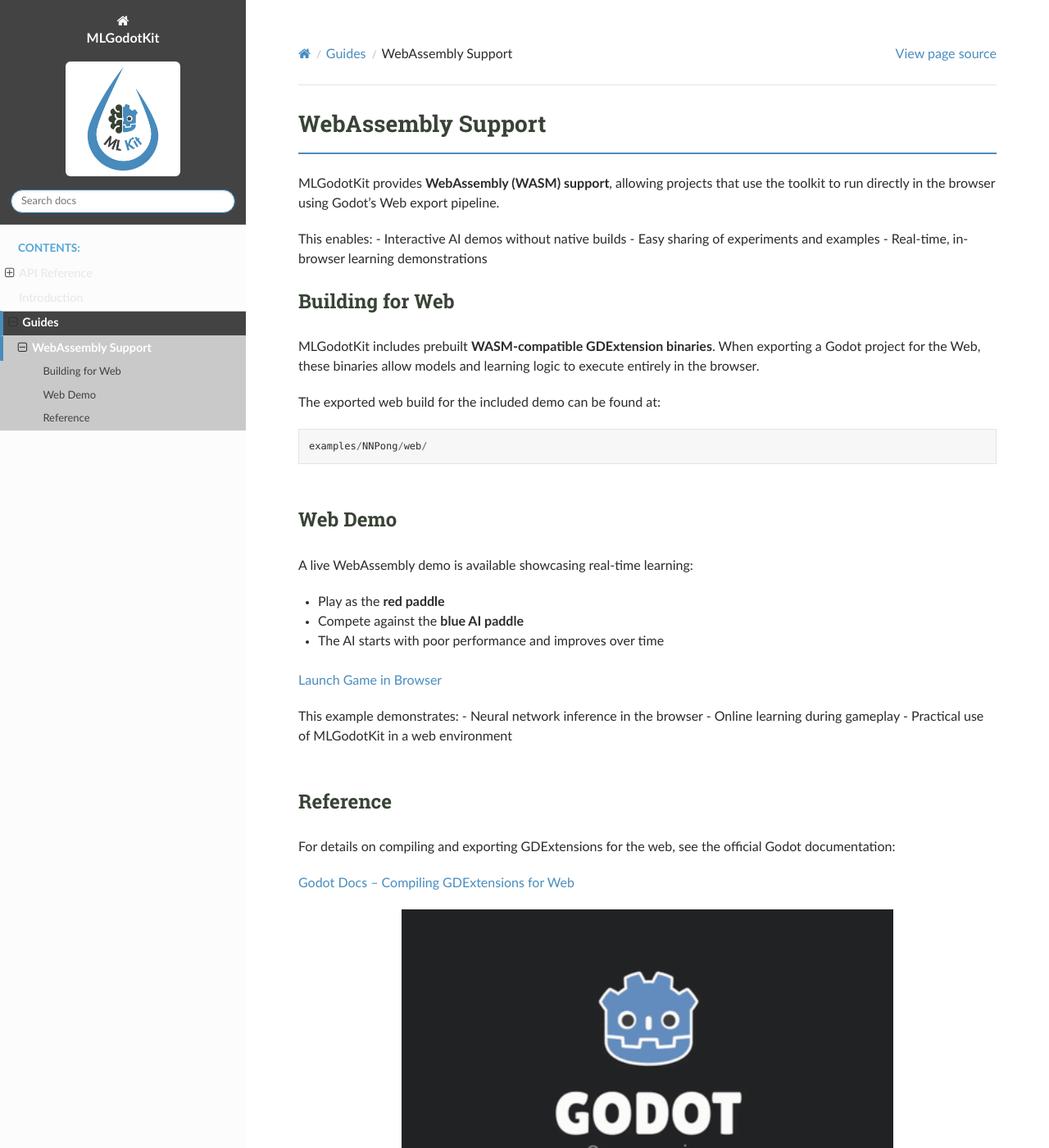
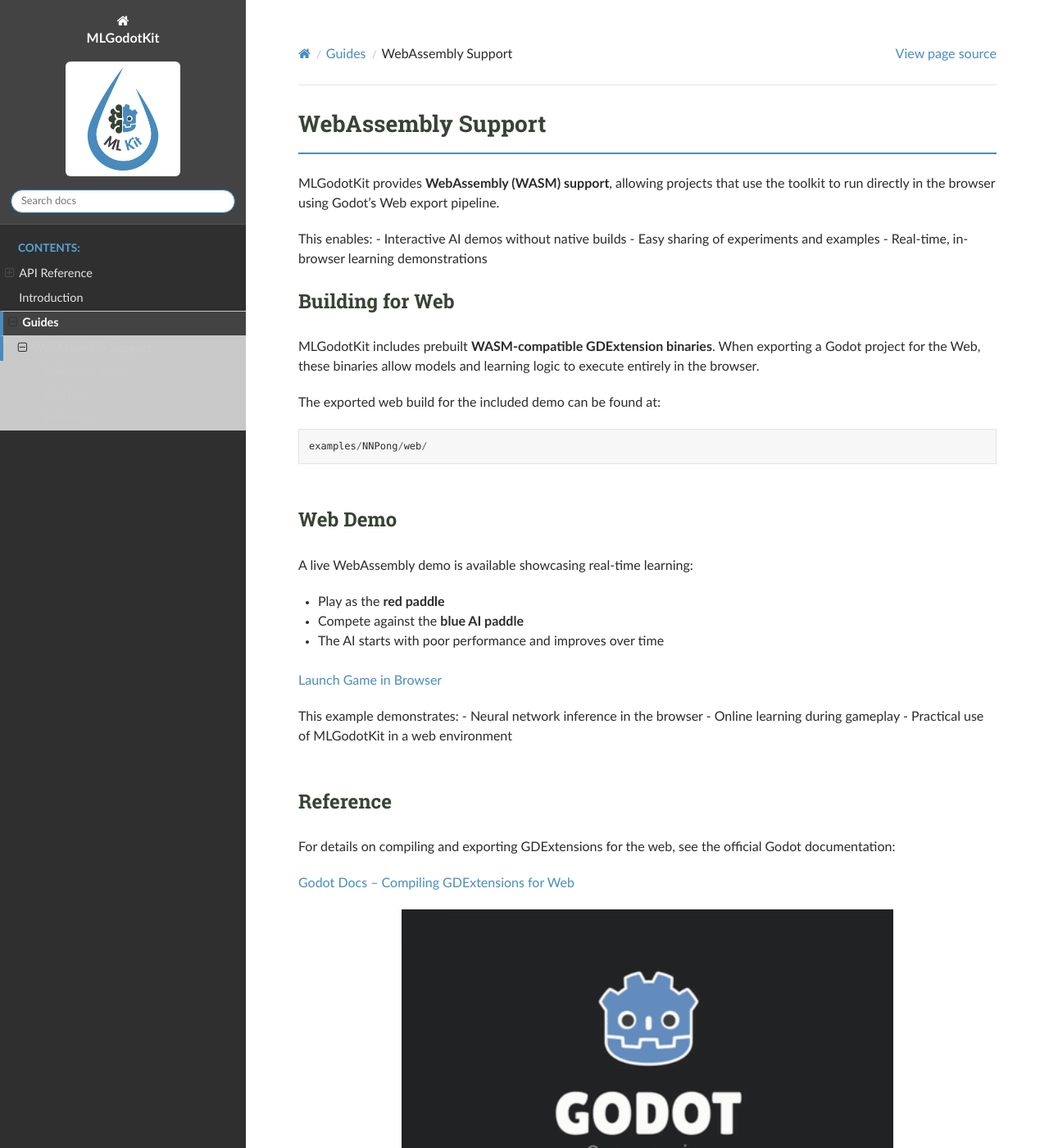
Before and after one commit to Hunter174/MLGodotKit, a Sphinx documentation site: the page built from docs/guides/web_assembly.rst, in a window 1280 px wide and 1400 px high. Shown: the whole window at 82% size. Built offline with Sphinx 7.4.7 and the Read the Docs theme 3.1.0, drawn with Linux system fonts in a browser that asks for light colours; pages that are not in the unit, such as notebooks, are missing from menus.

Commit message:
updated docs

```diff
--- a/docs/_static/custom.css
+++ b/docs/_static/custom.css
@@ -1,5 +1,5 @@
 /* =========================================================
-   Base typography (editorial, Crate-style)
+   Base typography
 ========================================================= */
 body {
   font-size: 16px;
@@ -13,7 +13,7 @@ h1, h2, h3, h4 {
   color: #384336;
 }
 
-/* Subtle divider under page title */
+/* Page title divider */
 h1 {
   border-bottom: 2px solid #498CBE;
   padding-bottom: 0.4em;
@@ -42,23 +42,25 @@ code {
 }
 
 /* =========================================================
-   Code blocks (Crate-like, restrained)
+   Code blocks
 ========================================================= */
 div.highlight {
   background: #f7f7f7;
   padding: 1em 1.25em;
   border-left: 4px solid #498CBE;
-  border-radius: 0; /* structural, not card */
 }
 
 /* =========================================================
-   Sidebar (flat, structural)
+   Sidebar
 ========================================================= */
-.wy-nav-side {
-  background-color: rgba(255, 255, 255, 0.08);
+
+/* Sidebar containers */
+.wy-nav-side,
+.wy-side-scroll {
+  background-color: #2f2f2f;
 }
 
-/* Logo/search area */
+/* Logo / search area */
 .wy-side-nav-search {
   background-color: #444344;
   border-bottom: 1px solid rgba(255, 255, 255, 0.08);
@@ -67,23 +69,36 @@ div.highlight {
 /* Sidebar links */
 .wy-menu-vertical a {
   color: #e6e6e6;
+  background: transparent;
 }
 
+/* Hover */
 .wy-menu-vertical a:hover {
   background-color: #444344;
   color: #ffffff;
 }
 
-/* Active item — flat with left accent */
+/* Active page */
 .wy-menu-vertical li.current > a {
   background-color: #444344;
   color: #ffffff;
-  border-radius: 0;
   border-left: 4px solid #498CBE;
 }
 
+/* Active parent sections */
+.wy-menu-vertical li.on > a {
+  background-color: #3a3a3a;
+  color: #ffffff;
+}
+
+/* Nested items under active sections */
+.wy-menu-vertical li.current ul li a {
+  background-color: #2f2f2f;
+  color: #cccccc;
+}
+
 /* =========================================================
-   Logo (centered, calm)
+   Logo
 ========================================================= */
 .wy-side-nav-search a.icon-home {
   display: flex;
@@ -101,25 +116,19 @@ div.highlight {
 }
 
 /* =========================================================
-   Main content layout (Crate-style distribution)
+   Main content layout
 ========================================================= */
-.wy-nav-content-wrap {
+.wy-nav-content-wrap,
+.wy-nav-content {
   background: #ffffff;
 }
 
-/* Centered editorial column */
 .wy-nav-content {
   max-width: 1200px;
   margin: 0 auto;
   padding: 3em 4em;
-  background: #ffffff;
-
-  /* Remove card illusion */
-  border-radius: 0;
-  box-shadow: none;
 }
 
-/* Wider on large screens */
 @media (min-width: 1400px) {
   .wy-nav-content {
     max-width: 1300px;
@@ -138,7 +147,7 @@ div.highlight {
 }
 
 /* =========================================================
-   Right-side TOC (explicit, structural)
+   Right-side TOC
 ========================================================= */
 .rst-content .contents {
   float: right;
@@ -148,12 +157,9 @@ div.highlight {
 
   background: #f9fafb;
   border-left: 3px solid #498CBE;
-
-  border-radius: 0;  /* structural, not decorative */
   font-size: 0.9em;
 }
 
-/* Keep TOC readable */
 .rst-content .contents ul {
   margin-left: 0;
 }
--- a/docs/conf.py
+++ b/docs/conf.py
@@ -1,7 +1,5 @@
 from __future__ import annotations
 
-import os
-import sys
 from datetime import datetime
 
 # -- Project information -----------------------------------------------------
@@ -9,22 +7,19 @@ from datetime import datetime
 project = "MLGodotKit"
 author = "Hunter Paxton"
 copyright = f"{datetime.now().year}, {author}"
-
-# The full version, including alpha/beta/rc tags
 release = "0.1.0"
 
 # -- General configuration ---------------------------------------------------
 
 extensions = [
-    "sphinx.ext.autodoc",      # Python autodoc (safe to keep)
-    "sphinx.ext.napoleon",     # Google / NumPy style docstrings
-    "sphinx.ext.mathjax",      # LaTeX math
-    "sphinx.ext.viewcode",     # Add links to source code
+    "sphinx.ext.autodoc",
+    "sphinx.ext.napoleon",
+    "sphinx.ext.mathjax",
+    "sphinx.ext.viewcode",
 ]
 
 templates_path = ["_templates"]
 exclude_patterns = ["_build", "Thumbs.db", ".DS_Store"]
-
 language = "en"
 
 # -- HTML output -------------------------------------------------------------
@@ -35,10 +30,7 @@ html_logo = "_static/MLGodotKit_logo.png"
 html_favicon = "_static/Thumbnail_MLGodotKit_logo.png"
 
 html_static_path = ["_static"]
-
-html_css_files = [
-    "custom.css",
-]
+html_css_files = ["custom.css"]
 
 html_theme_options = {
     "navigation_depth": 4,
```
